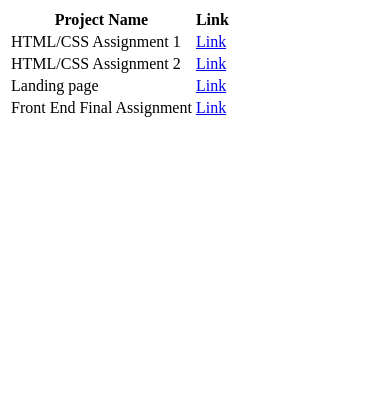
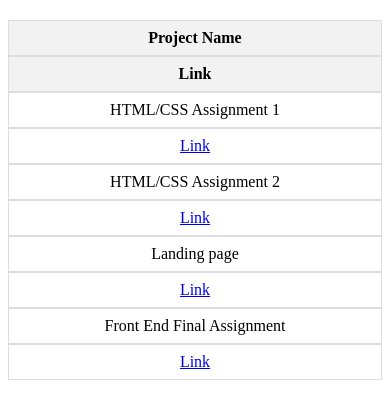
Before and after one commit to bimoai857/bimoai857.github.io, a plain HTML site: page index.html in a window 390 px wide. Drawn offline with Linux system fonts and the light colour scheme.

Commit message:
table style

```diff
--- a/index.html
+++ b/index.html
@@ -4,6 +4,35 @@
     <meta charset="UTF-8">
     <meta name="viewport" content="width=device-width, initial-scale=1.0">
     <title>Document</title>
+    <style>
+        table {
+            width: 100%;
+            border-collapse: collapse;
+            margin-top: 20px;
+        }
+
+        th, td {
+            border: 1px solid #ddd;
+            padding: 8px;
+            text-align: left;
+        }
+
+        th {
+            background-color: #f2f2f2;
+        }
+
+        @media screen and (max-width: 600px) {
+            th, td {
+                display: block;
+                width: 100%;
+                box-sizing: border-box;
+            }
+
+            th, td {
+                text-align: center;
+            }
+        }
+    </style>
 </head>
 <body>
     <table>
```
